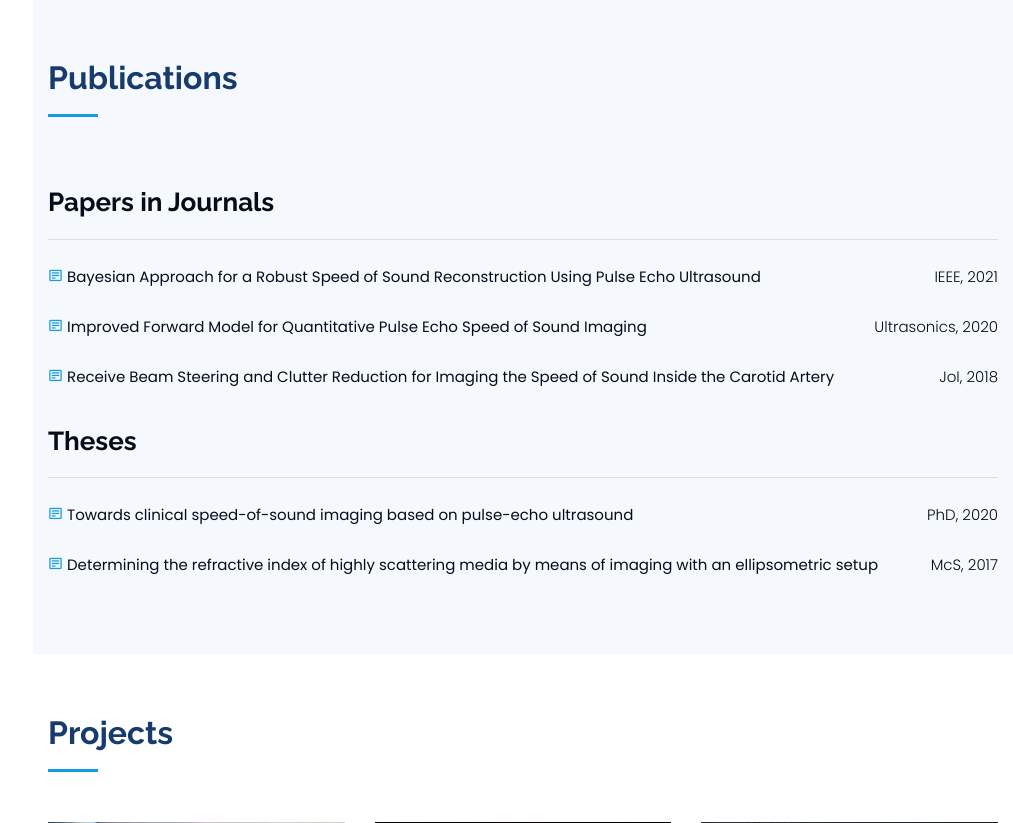
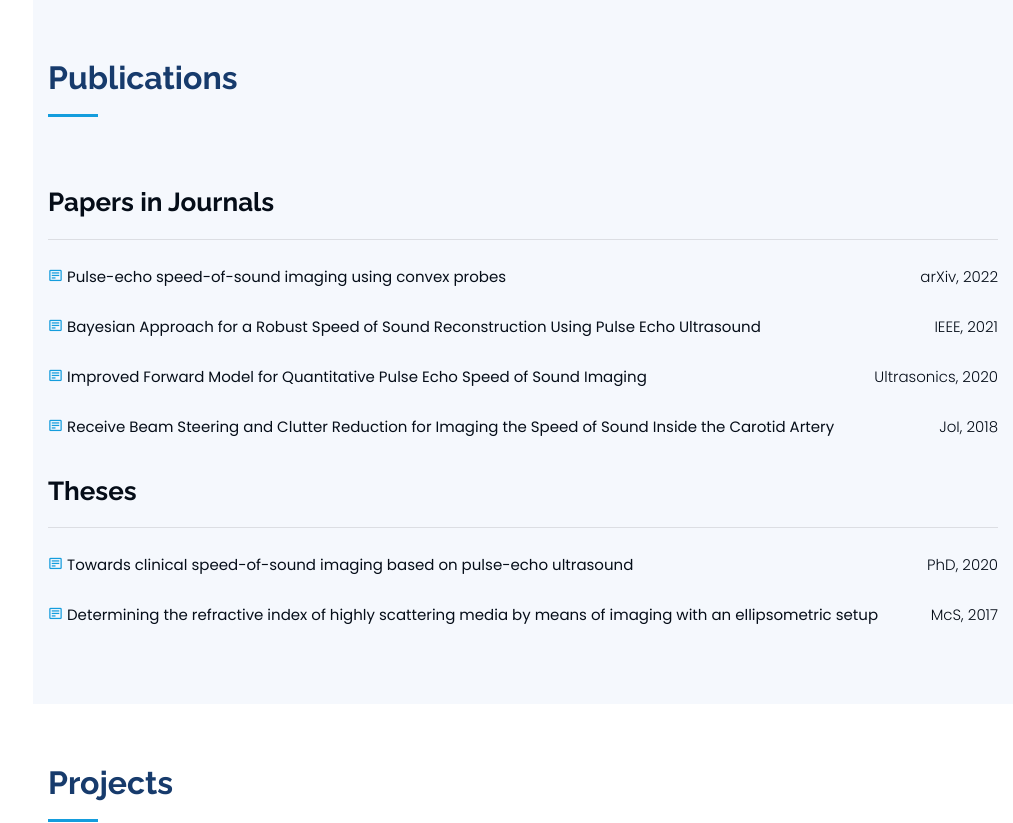
Before and after one commit to PatrickStaehli/portfolio_website, a Flask app: page / in a window 1280 px wide. Shown: the part 3032-3855 px from the top of the page, without its empty margins (267-1280 px from the left). Run offline with Flask 2, Linux system fonts and the light colour scheme; some libraries are stand-ins or nearby versions.

Commit message:
Add convex array publication

```diff
--- a/webapp/templates/index.html
+++ b/webapp/templates/index.html
@@ -252,6 +252,27 @@
 			<div class="col-lg-12" data-aos="fade-up">
 				<h3 class="publication-type">Papers in Journals</h3>
 				<hr>
+				<div class="publication">
+					<span class="title">
+					<a data-toggle="collapse" href="#collaps_abstract_0" role="button" aria-expanded="false" aria-controls="collaps_abstract_0">
+						<i class="bx bx-detail"></i>
+					</a>
+                    Pulse-echo speed-of-sound imaging using convex probes
+					<br class="rwd-break">
+                    <i class="journal"> arXiv, 2022</i>
+                    <br class="rwd-break">
+					</span>
+                </div>
+                <br class="publication-rwd-break">
+                <div class="collapse publication-abstract" id="collaps_abstract_0">
+                  <div class="card card-body">
+                    <p class="abstract-title">Abstract</p></br>
+                    <p class="abstract">
+                    Computed ultrasound tomography in echo mode (CUTE) is a new ultrasound (US)-based medical imaging modality with promise for diagnosing various types of disease based on the tissue's speed of sound (SoS). It is developed for conventional pulse-echo US using handheld probes and can thus be implemented in state-of-the-art medical US systems. One promising application is the quantification of the liver fat fraction in fatty liver disease. So far, CUTE was demonstrated using linear array probes where the imaging depth is comparable to the aperture size. For liver imaging, however, convex probes are preferred since they provide a larger penetration depth and a wider view angle allowing to capture a large area of the liver. With the goal of liver imaging in mind, we adapt CUTE to convex probes, with a special focus on discussing strategies that make use of the convex geometry in order to make our implementation computationally efficient. We then demonstrate in an abdominal imaging phantom that accurate quantitative SoS using convex probes is feasible, in spite of the smaller aperture size in relation to the image area compared to linear arrays. A preliminary in vivo result of liver imaging confirms this outcome, but also indicates that deep quantitative imaging in the real liver can be more challenging, probably due to the increased complexity of the tissue compared to phantoms.
+					</p>
+                    <a href="/files?filename=Paper_Convex.pdf" rel="noopener noreferrer" target="_blank" ><i class="bx bx-file-blank"></i> Read the paper</a>
+                  </div>
+                </div>
 				<div class="publication">
 					<span class="title">
 					<a data-toggle="collapse" href="#collaps_abstract_1" role="button" aria-expanded="false" aria-controls="collaps_abstract_1">
```
